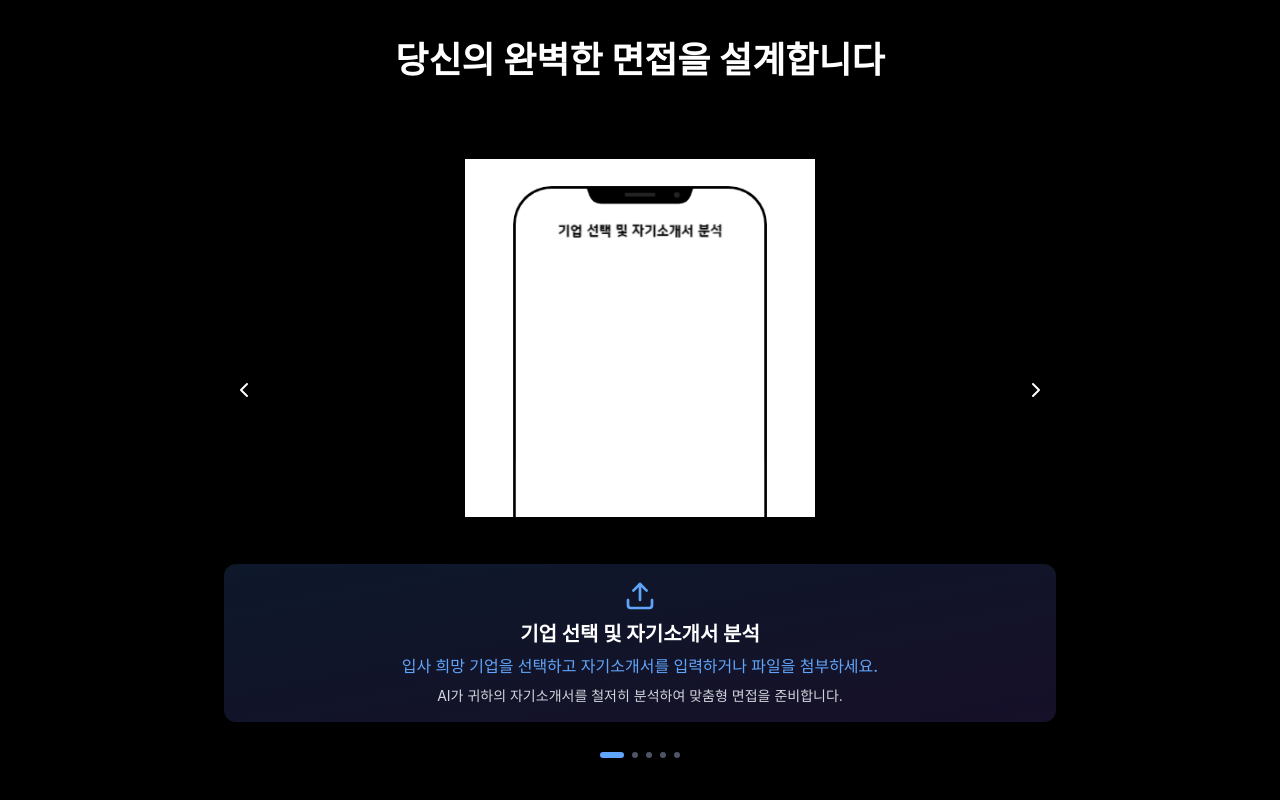
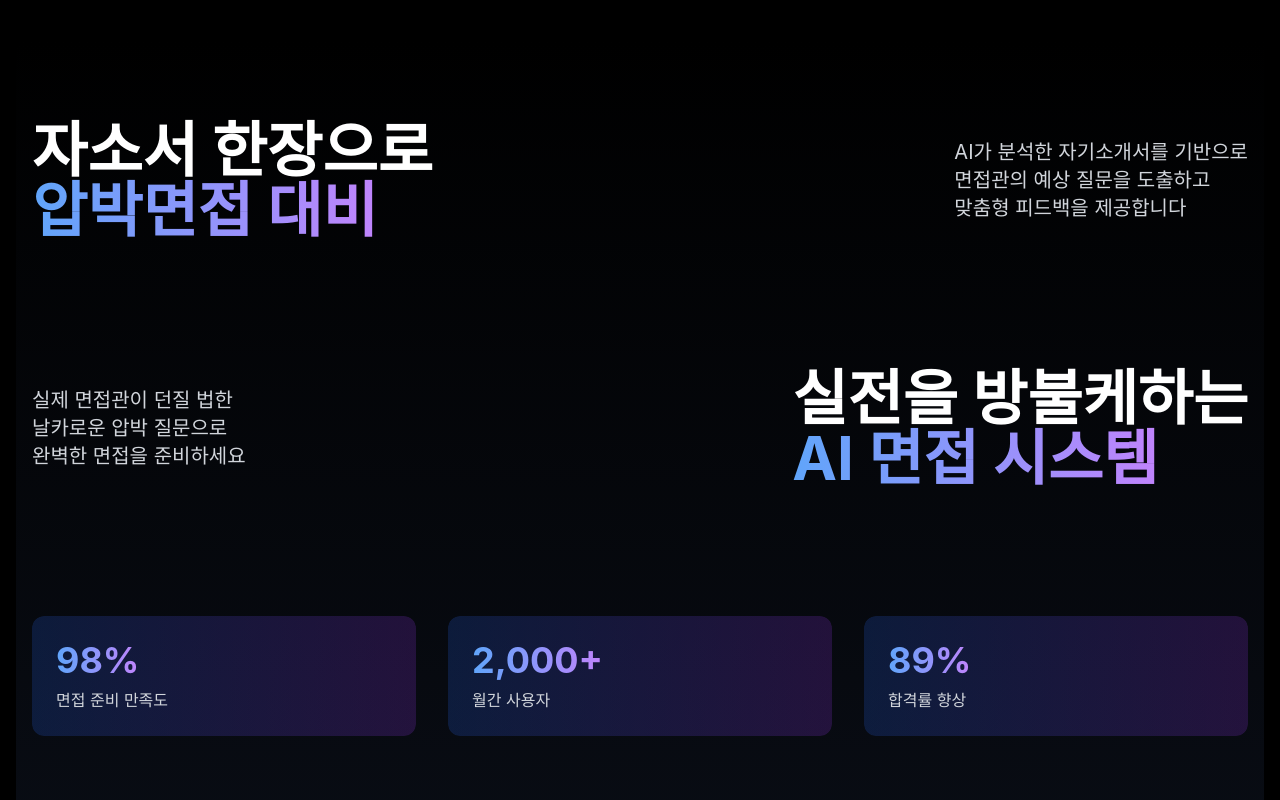
Before and after one commit to JJJiL0ng/vetterPage, a Next.js app: page / in a window 1280 px wide. Shown: the part 840-1640 px from the top of the page. Built offline with nearby package versions, Linux system fonts and the light colour scheme; no server answers.

Commit message:
intro add

```diff
--- a/app/ClientPage.js
+++ b/app/ClientPage.js
@@ -5,7 +5,7 @@ import MetricsSection from './MetricsSection'
 import EmailForm from './emailComponent/emailForm'
 import VetterFeature from './vetterFeature'
 import Comparison from './comparison'
-
+import AppIntro from './intro'
 export default function ClientPage() {
   const [isEmailFormOpen, setIsEmailFormOpen] = useState(false)
 
@@ -75,7 +75,7 @@ export default function ClientPage() {
           <div className="absolute inset-0 bg-gradient-to-b from-blue-900/20 to-black/50" />
           <div className="text-center z-10 fade-in">
             <h1 className="text-4xl sm:text-5xl md:text-7xl font-bold mb-4 sm:mb-6 px-4 leading-tight">
-              <br className="hidden sm:block"/>
+              <br className="hidden sm:block" />
               AI 면접관과 함께<br />
               완벽한 면접 준비
             </h1>
@@ -91,13 +91,19 @@ export default function ClientPage() {
           </div>
         </section>
 
+        {/* Intro Section */}
+        <section id="intro" className="py-20 px-4">
+          <div className="max-w-7xl mx-auto">
+            <AppIntro />
+          </div>
+        </section>
+
         {/* Features Section */}
-        <section id="features" className="py-20 px-4">
+        <section id="features" className="py-10 px-4">
           <div className="max-w-7xl mx-auto">
             <VetterFeature />
           </div>
         </section>
-
 
         {/* Reviews Section */}
         <section id="reviews" className="py-20 px-4">
--- /dev/null
+++ b/app/intro.js
@@ -0,0 +1,85 @@
+
+import React from 'react';
+
+const AppIntro = () => {
+  return (
+    <section className="py-20 px-4 relative overflow-hidden">
+      <div className="absolute inset-0 bg-gradient-to-b from-black to-gray-900/50" />
+
+      <div className="max-w-7xl mx-auto relative z-10">
+        <div className="space-y-32">
+          {/* First Statement */}
+          <div className="flex flex-col md:flex-row items-center justify-between fade-in">
+            <h2 className="text-4xl md:text-6xl font-bold mb-6 md:mb-0 text-center md:text-left">
+              자소서 한장으로<br />
+              <span className="bg-gradient-to-r from-blue-400 to-purple-400 text-transparent bg-clip-text">
+                압박면접 대비
+              </span>
+            </h2>
+            <p className="text-xl text-gray-300 md:max-w-sm text-center md:text-left">
+              AI가 분석한 자기소개서를 기반으로<br />
+              면접관의 예상 질문을 도출하고<br />
+              맞춤형 피드백을 제공합니다
+            </p>
+          </div>
+
+          {/* Second Statement */}
+          <div className="flex flex-col md:flex-row-reverse items-center justify-between fade-in">
+            <h2 className="text-4xl md:text-6xl font-bold mb-6 md:mb-0 text-center md:text-left">
+              실전을 방불케하는<br />
+              <span className="bg-gradient-to-r from-blue-400 to-purple-400 text-transparent bg-clip-text">
+                AI 면접 시스템
+              </span>
+            </h2>
+            <p className="text-xl text-gray-300 md:max-w-sm text-center md:text-left">
+              실제 면접관이 던질 법한<br />
+              날카로운 압박 질문으로<br />
+              완벽한 면접을 준비하세요
+            </p>
+          </div>
+        </div>
+
+        {/* Bottom Stats with Gradient Border */}
+        <div className="mt-32 grid grid-cols-1 md:grid-cols-3 gap-8 fade-in">
+          <div className="relative p-6 rounded-xl overflow-hidden group hover:scale-105 transition-transform duration-300">
+            <div className="absolute inset-0 bg-gradient-to-r from-blue-600/20 to-purple-600/20 rounded-xl" />
+            <div className="relative z-10">
+              <p className="text-4xl font-bold mb-2">
+                <span className="bg-gradient-to-r from-blue-400 to-purple-400 text-transparent bg-clip-text">
+                  98%
+                </span>
+              </p>
+              <p className="text-gray-300">면접 준비 만족도</p>
+            </div>
+          </div>
+
+          <div className="relative p-6 rounded-xl overflow-hidden group hover:scale-105 transition-transform duration-300">
+            <div className="absolute inset-0 bg-gradient-to-r from-blue-600/20 to-purple-600/20 rounded-xl" />
+            <div className="relative z-10">
+              <p className="text-4xl font-bold mb-2">
+                <span className="bg-gradient-to-r from-blue-400 to-purple-400 text-transparent bg-clip-text">
+                  2,000+
+                </span>
+              </p>
+              <p className="text-gray-300">월간 사용자</p>
+            </div>
+          </div>
+
+          <div className="relative p-6 rounded-xl overflow-hidden group hover:scale-105 transition-transform duration-300">
+            <div className="absolute inset-0 bg-gradient-to-r from-blue-600/20 to-purple-600/20 rounded-xl" />
+            <div className="relative z-10">
+              <p className="text-4xl font-bold mb-2">
+                <span className="bg-gradient-to-r from-blue-400 to-purple-400 text-transparent bg-clip-text">
+                  89%
+                </span>
+              </p>
+              <p className="text-gray-300">합격률 향상</p>
+            </div>
+          </div>
+        </div>
+      </div>
+    </section>
+  );
+};
+
+export default AppIntro;
--- a/app/vetterFeature.js
+++ b/app/vetterFeature.js
@@ -192,7 +192,7 @@ export default function VetterFeature() {
           {/* Feature Card */}
           <div className="relative overflow-hidden min-h-[180px] -mt-6">
             <div className="flex justify-center items-center">
-              <div className="relative w-[250px] sm:w-full">
+              <div className="relative w-full">
                 {features.map((feature, index) => (
                   <div
                     key={index}
@@ -207,7 +207,7 @@ export default function VetterFeature() {
                       visibility: Math.abs(index - currentSlide) <= 1 ? 'visible' : 'hidden'
                     }}
                   >
-                    <div className="bg-gray-900/50 p-3 sm:p-4 rounded-xl backdrop-blur-sm mx-auto shadow-lg"
+                    <div className="bg-gray-900/50 p-3 sm:p-4 rounded-xl backdrop-blur-sm w-full max-w-lg mx-auto shadow-lg"
                       style={{
                         backgroundImage: 'linear-gradient(to bottom right, rgba(59, 130, 246, 0.1), rgba(147, 51, 234, 0.1))'
                       }}
```
